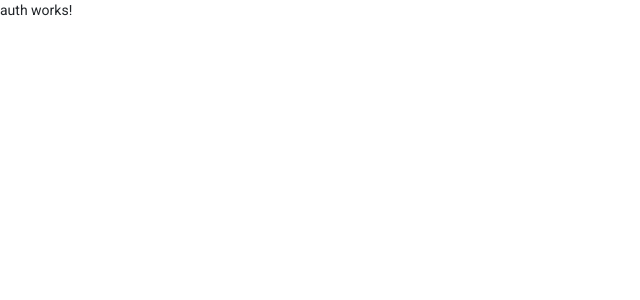
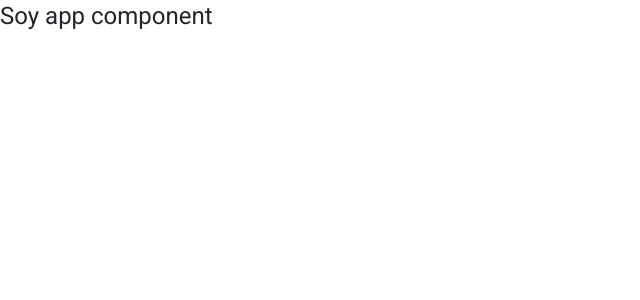
Before and after one commit to danilo800XR/padelpol-web, an Angular app: page /auth in a window 1280 px wide. Shown: the top 300 px of the page, without its empty margins (0-640 px from the left). Built offline with nearby package versions, Linux system fonts and the light colour scheme.

Commit message:
refactoring auth component

```diff
--- a/src/app/app.component.html
+++ b/src/app/app.component.html
@@ -1 +1,2 @@
+<h1>Soy app component</h1>
 <router-outlet></router-outlet>
--- a/src/app/auth/auth-routing.module.ts
+++ b/src/app/auth/auth-routing.module.ts
@@ -1,10 +1,9 @@
 import { RegisterPageComponent } from './components/register-page/register-page.component';
 import { NgModule } from '@angular/core';
 import { RouterModule, Routes } from '@angular/router';
-import { AuthComponent } from './auth.component';
+
 
 const routes: Routes = [
-  { path: '', component: AuthComponent },
   { path: 'registro', component: RegisterPageComponent }
 ];
 
--- a/src/app/auth/auth.component.html
+++ /dev/null
@@ -1 +0,0 @@
-<p>auth works!</p>
--- a/src/app/auth/auth.component.ts
+++ /dev/null
@@ -1,15 +0,0 @@
-import { Component, OnInit } from '@angular/core';
-
-@Component({
-  selector: 'app-auth',
-  templateUrl: './auth.component.html',
-  styleUrls: ['./auth.component.scss']
-})
-export class AuthComponent implements OnInit {
-
-  constructor() { }
-
-  ngOnInit(): void {
-  }
-
-}
--- a/src/app/auth/auth.module.ts
+++ b/src/app/auth/auth.module.ts
@@ -2,14 +2,12 @@ import { NgModule } from '@angular/core';
 import { CommonModule } from '@angular/common';
 
 import { AuthRoutingModule } from './auth-routing.module';
-import { AuthComponent } from './auth.component';
 import { RegisterPageComponent } from './components/register-page/register-page.component';
 
 
 @NgModule({
   declarations: [
-    AuthComponent,
-    RegisterPageComponent
+      RegisterPageComponent
   ],
   imports: [
     CommonModule,
```
Also changed, not shown: src/app/auth/auth.component.scss (deleted).
